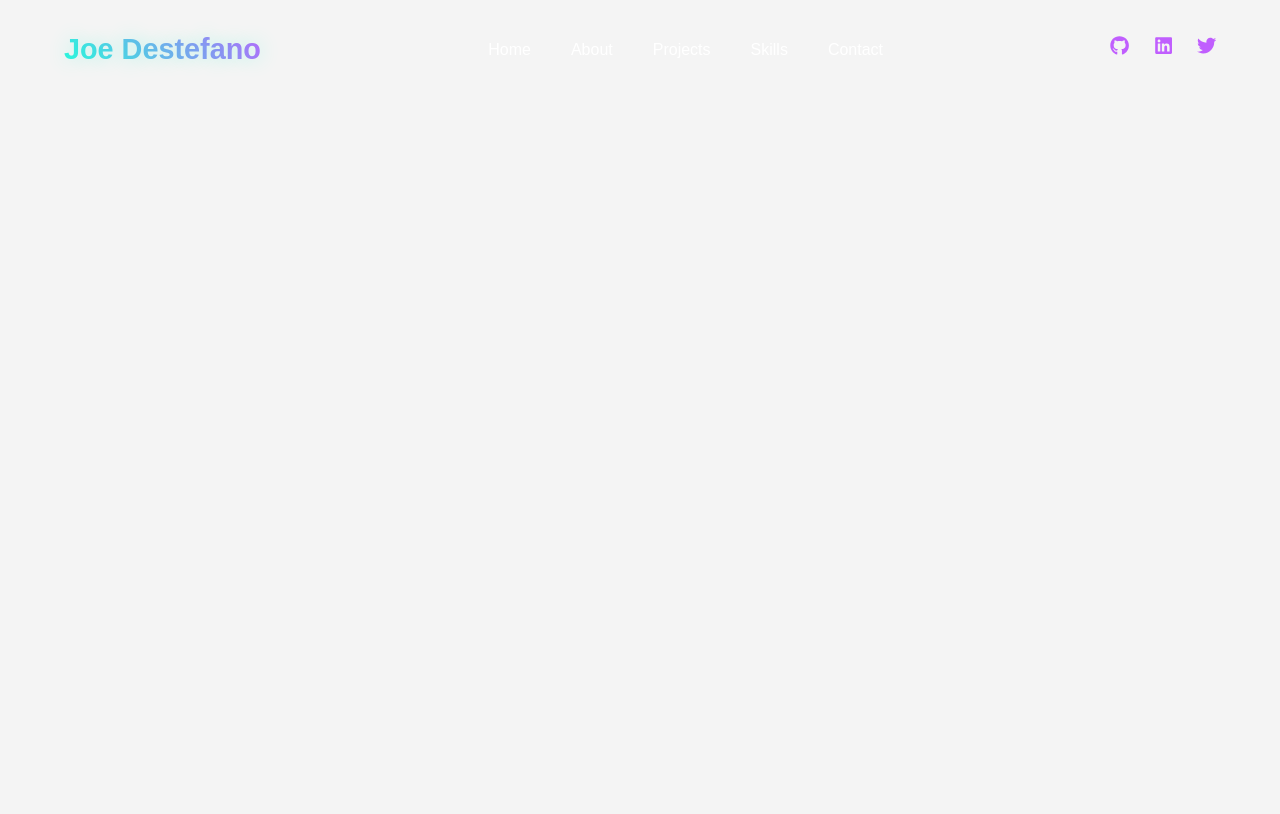
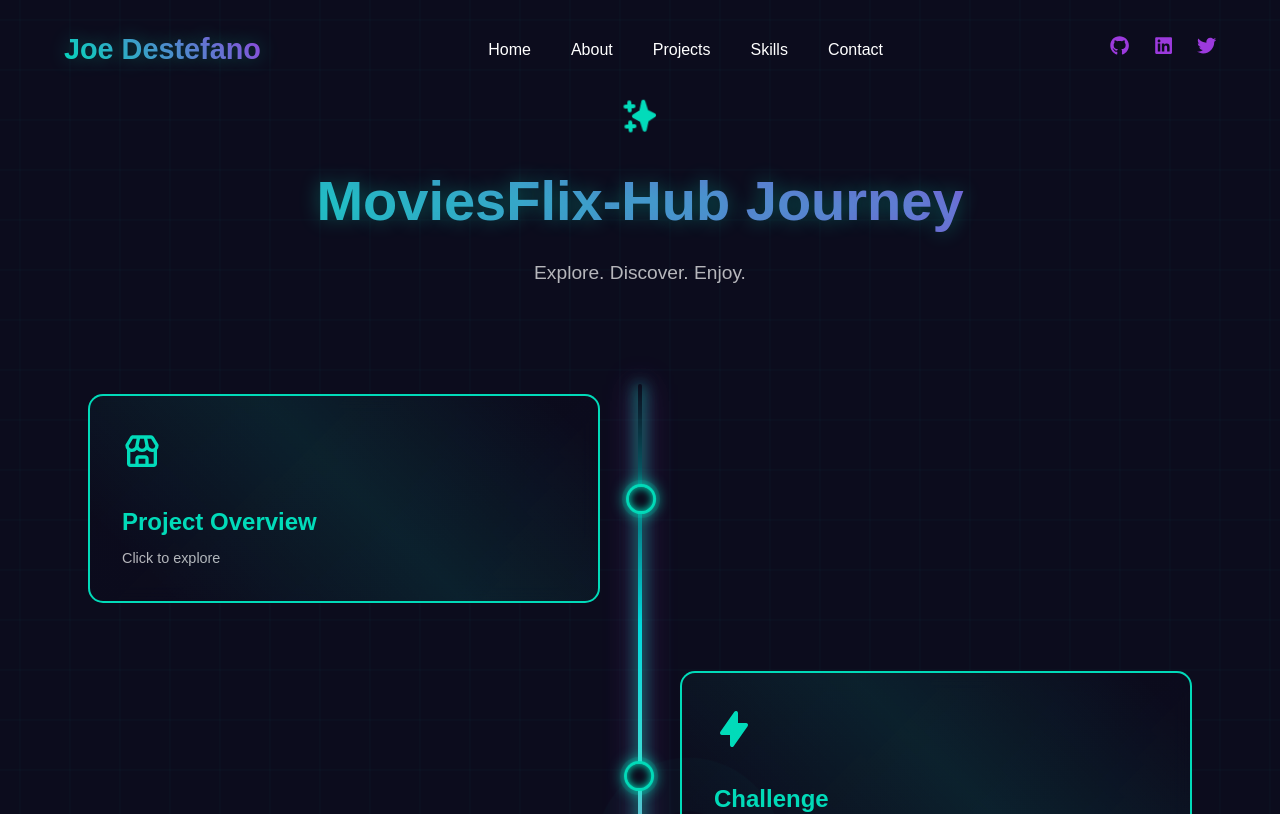
Before and after one commit to JDestefano11/React-Portfolio-Vite, a React (Vite) app: page /moviesflix in a window 1280 px wide. Shown: the top 814 px of the page. Built offline with nearby package versions, Linux system fonts and the light colour scheme.

Commit message:
"Updated the app .jsx file to render the Meet App and Movies Flix Case Studies. Updated the Movies Flix project card to have a new image and description.

```diff
--- a/src/App.jsx
+++ b/src/App.jsx
@@ -6,6 +6,8 @@ import Contact from "./components/Contact/Contact";
 import ProjectSection from "./components/ProjectSection/ProjectSection";
 import About from "./components/About/About";
 import TrendHiveCaseStudy from "./pages/TrendHiveCaseStudy/TrendHiveCaseStudy";
+import MeetAppCaseStudy from "./pages/MeetAppCaseStudy/MeetAppCaseStudy";
+import MoviesFlixCaseStudy from "./pages/MoviesFlixCaseStudy/MoviesFlixCaseStudy";
 
 const ScrollToSection = () => {
   const location = useLocation();
@@ -48,6 +50,8 @@ const App = () => {
           }
         />
         <Route path="/trendhive" element={<TrendHiveCaseStudy />} />
+        <Route path="/meetapp" element={<MeetAppCaseStudy />} />
+        <Route path="/moviesflix" element={<MoviesFlixCaseStudy />} />
       </Routes>
     </BrowserRouter>
   );
--- a/src/components/ProjectSection/ProjectSection.jsx
+++ b/src/components/ProjectSection/ProjectSection.jsx
@@ -3,7 +3,7 @@ import { FaGithub, FaRocket, FaBookReader } from "react-icons/fa";
 import LazyLoad from "react-lazy-load";
 import "./ProjectSection.css";
 import TrendHive from "../../images/TrendHive.png";
-import ChatApp from "../../images/f5d3797c-7f94-491f-9084-385acf9fc856-B8l4qfms.jpg";
+import MoviesFlix from "../../images/Movies.png";
 import MeetApp from "../../images/MeetApp.png";
 import { Link } from "react-router-dom";
 
@@ -15,7 +15,7 @@ const ProjectCard = ({ project }) => {
       case 2:
         return "/meetapp";
       case 3:
-        return "/chatapp";
+        return "/moviesflix";
       default:
         return "/";
     }
@@ -91,10 +91,10 @@ const Projects = () => {
       },
       {
         id: 3,
-        title: "Chat App",
-        image: ChatApp,
+        title: "MoviesFlix-Hub",
+        image: MoviesFlix,
         description:
-          "A mobile chat application developed with React Native, leveraging Firebase for real-time data synchronization and user authentication. This app allows users to create accounts, join chat rooms, and send instant messages. Firebase handles user authentication, message storage, and real-time updates, ensuring seamless communication. The application features a clean, intuitive interface and robust performance on both iOS and Android platforms, providing users with a reliable and engaging messaging experience.",
+          "MoviesFlix-Hub is a React-based client-side application designed for movie enthusiasts. It offers a dynamic and user-friendly interface where users can browse and search for movies, view detailed information, and manage their favorite films. The application also includes features for updating user profiles, such as changing personal details and managing favorite movie lists. With a focus on seamless user experience and responsive design, MoviesFlix-Hub provides an engaging platform for discovering and organizing movie content.",
         tech: ["React Native", "Firebase", "React", "CSS"],
         liveUrl: "#",
         codeUrl: "#",
--- a/src/pages/MeetAppCaseStudy/MeetAppCaseStudy.jsx
+++ b/src/pages/MeetAppCaseStudy/MeetAppCaseStudy.jsx
@@ -1,4 +1,4 @@
-import React, { useState, Suspense } from "react";
+import React, { useState, Suspense, useLayoutEffect } from "react";
 import "./MeetAppCaseStudy.css";
 
 // Lazy load icons for better performance
@@ -33,6 +33,13 @@ const BiNetworkChart = React.lazy(() =>
 
 export const MeetAppCaseStudy = () => {
   const [activeSection, setActiveSection] = useState(null);
+
+  useLayoutEffect(() => {
+    window.scrollTo({
+      top: 0,
+      behavior: "instant",
+    });
+  }, []);
 
   const sections = [
     {
--- a/src/pages/MoviesFlixCaseStudy/MoviesFlixCaseStudy.jsx
+++ b/src/pages/MoviesFlixCaseStudy/MoviesFlixCaseStudy.jsx
@@ -1,4 +1,4 @@
-import React, { useState, Suspense } from "react";
+import React, { useState, Suspense, useLayoutEffect } from "react";
 import "./MoviesFlixCaseStudy.css";
 
 // Lazy load icons for better performance
@@ -33,6 +33,13 @@ const BiNetworkChart = React.lazy(() =>
 
 export const MoviesFlixCaseStudy = () => {
   const [activeSection, setActiveSection] = useState(null);
+
+  useLayoutEffect(() => {
+    window.scrollTo({
+      top: 0,
+      behavior: "instant",
+    });
+  }, []);
 
   const sections = [
     {
```
Also changed, not shown: src/images/Movies.png (added).
